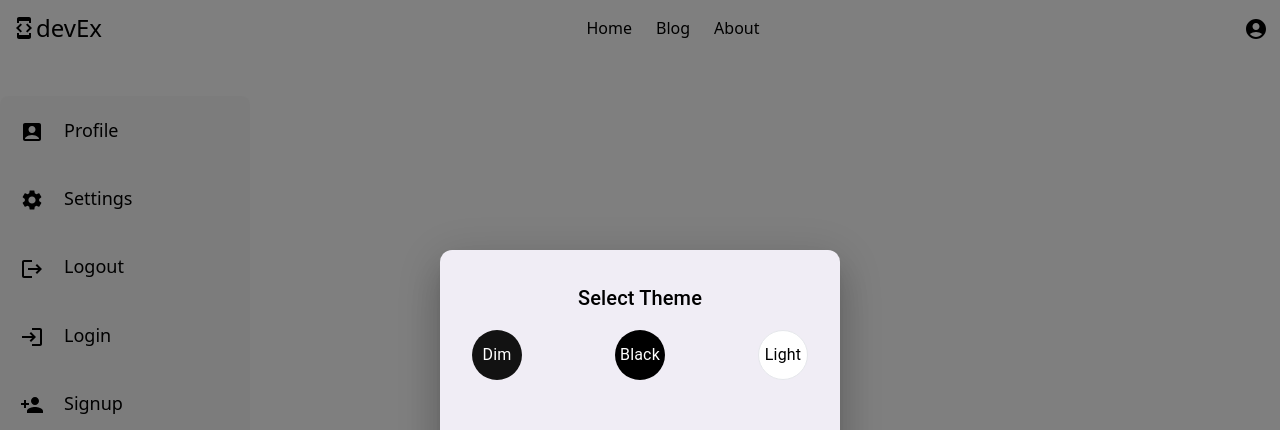
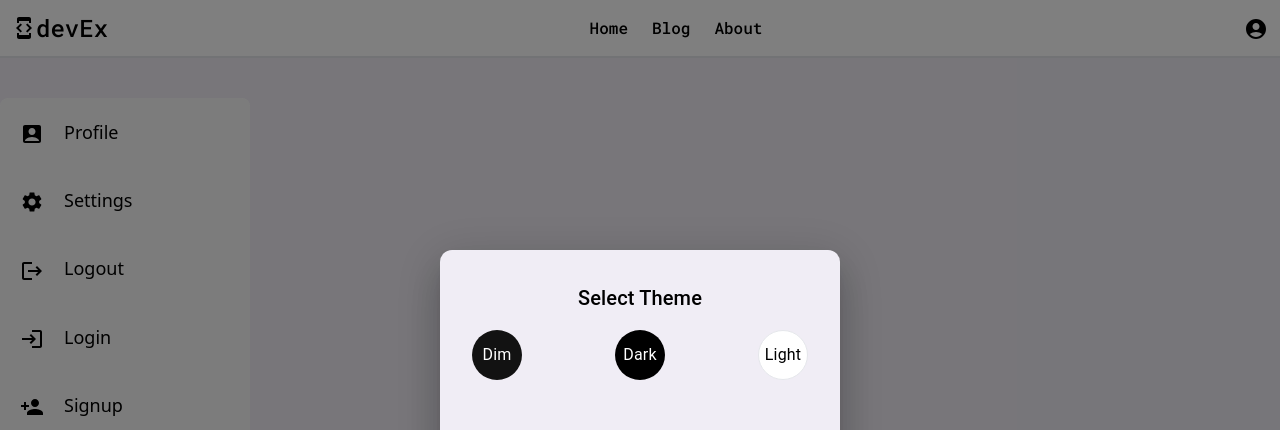
Before and after one commit to Onur-Ardic/NeXTJS-Social-Media, a Next.js app: page / in a window 1280 px wide. Both pictures are taken after a click on the button "Theme". Shown: the top 430 px of the page. Built offline with nearby package versions, Linux system fonts and the light colour scheme.

Commit message:
tema ayarları tamamlandı

```diff
--- a/src/app/globals.scss
+++ b/src/app/globals.scss
@@ -4,9 +4,27 @@
 @tailwind components;
 @tailwind utilities;
 
+.dark {
+  background-color: #000;
+  color: #fff;
+  transition: 0.5s ease-in-out;
+}
+
 .dim {
-  background-color: #000;
-  color: black;
+  background-color: #17153b;
+  color: #fff;
+  transition: 0.5s ease-in-out;
+}
+
+.light {
+  background-color: #f0edf5;
+  color: #000;
+  transition: 0.5s ease-in-out;
+
+  .navbar {
+    background-color: #fff;
+    color: #000;
+  }
 }
 
 .Oswald {
--- a/src/app/themewrapper.js
+++ b/src/app/themewrapper.js
@@ -1,10 +1,7 @@
 'use client'
 
-import { selectedColor } from '@/lib/slice/themeSlice'
 import { useSelector } from 'react-redux'
-
 export const ThemeWrapper = ({ children }) => {
-  const selectedTheme = useSelector(selectedColor)
-  console.log(selectedTheme)
+  const selectedTheme = useSelector((state) => state.theme.theme)
   return <body className={selectedTheme}>{children}</body>
 }
--- a/src/components/Home/Navbar.jsx
+++ b/src/components/Home/Navbar.jsx
@@ -3,7 +3,7 @@ import AccountCircleIcon from '@mui/icons-material/AccountCircle'
 import Link from 'next/link'
 const Navbar = () => {
   return (
-    <nav className="navbar bg-[#fff] text-black">
+    <nav className="navbar Roboto font-medium  border-b-2">
       <div className="navbar-container container mx-auto p-3 flex justify-between items-center ">
         <div className="logo flex items-center">
           <DeveloperModeIcon />
--- a/src/components/ui/ThemeModal.jsx
+++ b/src/components/ui/ThemeModal.jsx
@@ -6,6 +6,7 @@ import Fade from '@mui/material/Fade'
 import Typography from '@mui/material/Typography'
 import { useDispatch } from 'react-redux'
 import { setTheme } from '@/lib/slice/themeSlice'
+import { Sansita } from 'next/font/google'
 
 const style = {
   position: 'absolute',
@@ -25,8 +26,9 @@ export default function TransitionsModal({ open, setOpen }) {
   const dispatch = useDispatch()
 
   return (
-    <div>
+    <>
       <Modal
+        className="Oswald"
         aria-labelledby="transition-modal-title"
         aria-describedby="transition-modal-description"
         open={open}
@@ -52,8 +54,16 @@ export default function TransitionsModal({ open, setOpen }) {
                 >
                   Dim
                 </button>
-                <button className="w-[50px] h-[50px] rounded-full bg-black">Black</button>
-                <button className="w-[50px] h-[50px] rounded-full bg-white border text-black">
+                <button
+                  onClick={(e) => dispatch(setTheme('dark'))}
+                  className="w-[50px] h-[50px] rounded-full bg-black"
+                >
+                  Dark
+                </button>
+                <button
+                  onClick={(e) => dispatch(setTheme('light'))}
+                  className="w-[50px] h-[50px] rounded-full bg-white border text-black"
+                >
                   Light
                 </button>
               </div>
@@ -61,6 +71,6 @@ export default function TransitionsModal({ open, setOpen }) {
           </Box>
         </Fade>
       </Modal>
-    </div>
+    </>
   )
 }
--- a/src/lib/slice/themeSlice.js
+++ b/src/lib/slice/themeSlice.js
@@ -8,8 +8,9 @@ const themeSlice = createSlice({
   name: 'theme',
   initialState,
   reducers: {
-    setTheme: (state) => {
-      state.theme = state.theme === 'light' ? 'dark' : 'light'
+    setTheme: (state, option) => {
+      state.theme = option.payload
+      localStorage.setItem('theme', state.theme)
     },
   },
 })
--- a/src/lib/store.js
+++ b/src/lib/store.js
@@ -1,10 +1,12 @@
 import { configureStore } from '@reduxjs/toolkit'
 import authSlice from './slice/authSlice'
+import themeSlice from './slice/themeSlice'
 
 export const Store = () => {
   return configureStore({
     reducer: {
       auth: authSlice,
+      theme: themeSlice,
     },
   })
 }
```
